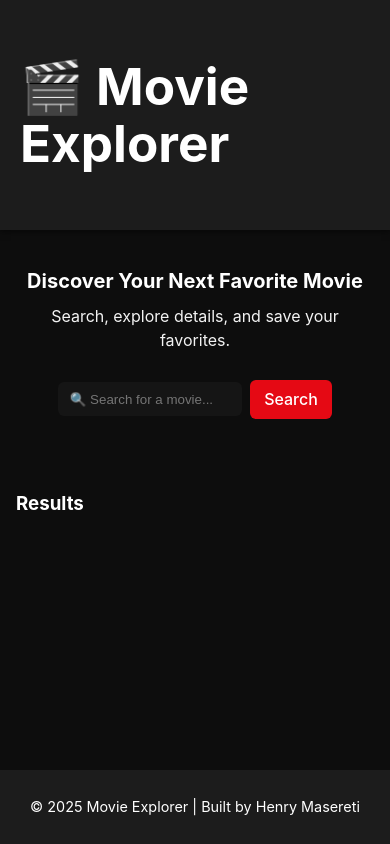
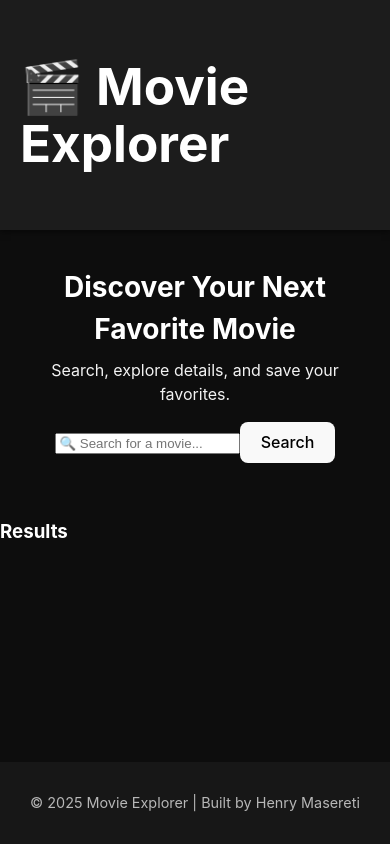
Before and after one commit to MaseretiHenry/cinepeek-movie-app, a React (Create React App) app: page / in a window 390 px wide. Built offline with nearby package versions, Linux system fonts and the light colour scheme.

Commit message:
Cleaned App.css and removed conflicts

```diff
--- a/src/App.css
+++ b/src/App.css
@@ -10,7 +10,7 @@ html, body, #root {
   margin: 0;
   background: var(--bg);
   color: var(--text);
-  font-family: -apple-system, BlinkMacSystemFont, "Segoe UI", Roboto, "Helvetica Neue", Arial;
+  font-family: -apple-system, BlinkMacSystemFont, "Segoe UI", Roboto, "Helvetica Neue", Arial, sans-serif;
 }
 
 .app {
@@ -43,124 +43,43 @@ html, body, #root {
   opacity: 0.95;
 }
 
-/* Search bar */
-.search-bar {
-  display: inline-flex;
-  gap: 0.5rem;
-  align-items: center;
-  margin-top: 0.75rem;
+/* Cards */
+.card-grid {
+  display: grid;
+  grid-template-columns: repeat(auto-fill, minmax(180px, 1fr));
+  gap: 1.25rem;
+  padding: 1.5rem;
 }
 
-.search-bar input {
-  padding: 0.6rem 0.75rem;
-  width: 260px;
-  border-radius: 6px;
-  border: none;
-  background: rgba(255,255,255,0.03);
-  color: var(--text);
-  outline: none;
+.card {
+  background: var(--card);
+  border-radius: 0.75rem;
+  overflow: hidden;
+  transition: transform 0.2s;
+  cursor: pointer;
 }
 
-.search-bar button {
-  padding: 0.6rem 0.9rem;
-  border-radius: 6px;
-  border: none;
-  background: var(--accent);
-  color: #fff;
-  cursor: not-allowed;
+.card:hover {
+  transform: scale(1.05);
 }
 
-/* Movies preview */
-.movies-preview {
-  padding: 1rem;
-  flex: 1 0 auto;
+.card img {
+  width: 100%;
+  height: auto;
+  display: block;
 }
 
-.movie-cards {
-  display: flex;
-  gap: 1rem;
-  justify-content: center;
-  flex-wrap: wrap;
-  margin-top: 1rem;
-}
-
-.movie-card {
-  background: var(--card);
-  padding: 1rem;
-  border-radius: 8px;
-  width: 140px;
-  text-align: center;
-  transition: transform 0.15s ease, box-shadow 0.15s ease;
-  box-shadow: 0 6px 12px rgba(0,0,0,0.4);
-}
-
-.movie-card:hover {
-  transform: translateY(-6px) scale(1.02);
+.card h3 {
+  margin: 0.5rem;
+  font-size: 1rem;
 }
 
 /* Footer */
 .footer {
+  margin-top: auto;
+  text-align: center;
+  padding: 1rem;
   background: var(--card);
-  padding: 0.75rem;
-  text-align: center;
   font-size: 0.9rem;
-  margin-top: auto;
+  opacity: 0.7;
 }
-
-/* Responsive adjustments */
-@media (max-width: 600px) {
-  .search-bar input {
-    width: 160px;
-  }
-
-  .movie-card {
-    width: 45%;
-  }
-
-  .hero h2 {
-    font-size: 1.25rem;
-  }
-}
-=======
-#root {
-  max-width: 1280px;
-  margin: 0 auto;
-  padding: 2rem;
-  text-align: center;
-}
-
-.logo {
-  height: 6em;
-  padding: 1.5em;
-  will-change: filter;
-  transition: filter 300ms;
-}
-.logo:hover {
-  filter: drop-shadow(0 0 2em #646cffaa);
-}
-.logo.react:hover {
-  filter: drop-shadow(0 0 2em #61dafbaa);
-}
-
-@keyframes logo-spin {
-  from {
-    transform: rotate(0deg);
-  }
-  to {
-    transform: rotate(360deg);
-  }
-}
-
-@media (prefers-reduced-motion: no-preference) {
-  a:nth-of-type(2) .logo {
-    animation: logo-spin infinite 20s linear;
-  }
-}
-
-.card {
-  padding: 2em;
-}
-
-.read-the-docs {
-  color: #888;
-}
```
